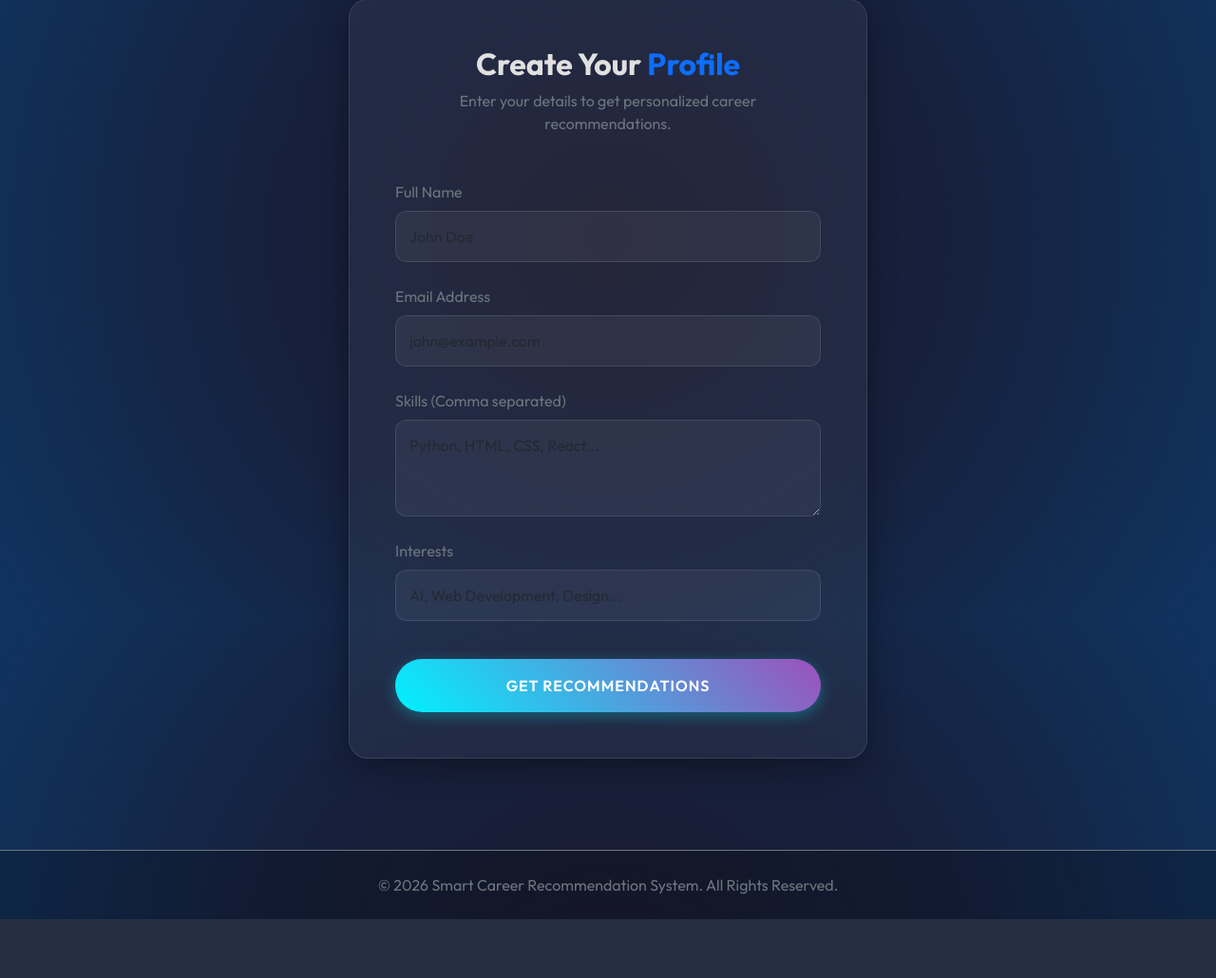
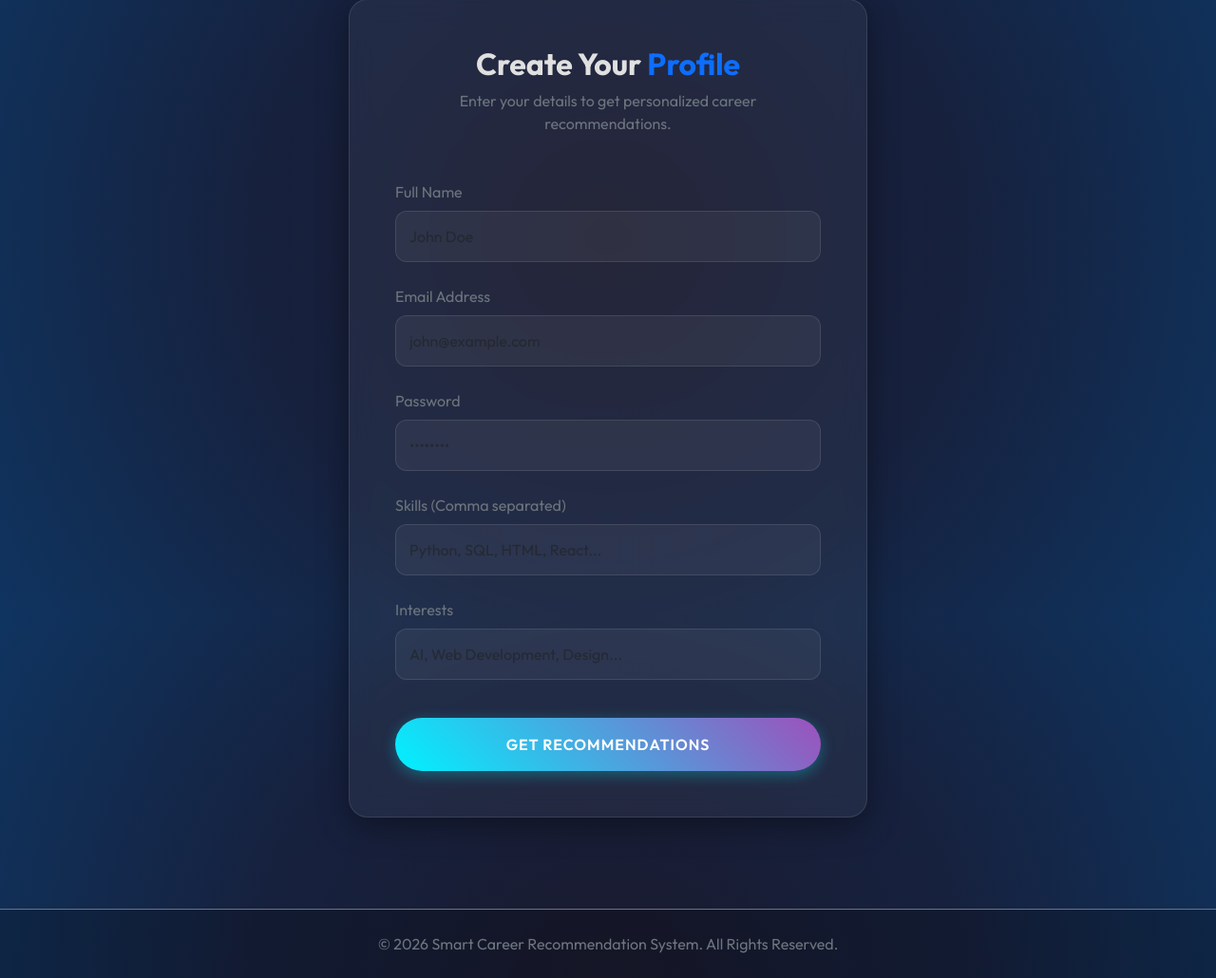
Before and after one commit to bharath12245/smart-career-system, a Flask app: page /register in a window 1280 px wide. Shown: the part 150-1180 px from the top of the page at 95% size. Before the commit the page ends 1118 px from the top, so only its background shows below. Run offline with Flask 3, Linux system fonts and the light colour scheme.

Commit message:
Final Fix: Added missing password field and improved skill handling

```diff
--- a/app.py
+++ b/app.py
@@ -57,15 +57,34 @@ def index():
 @app.route('/register', methods=['GET', 'POST'])
 def register():
     if request.method == 'POST':
-        name, email, password = request.form['name'], request.form['email'], request.form['password']
-        skills, interests = request.form.getlist('skills'), request.form['interests']
         try:
-            execute_query("INSERT INTO users (name, email, password, interests) VALUES (?, ?, ?, ?)", (name, email, password, interests))
+            name = request.form.get('name')
+            email = request.form.get('email')
+            password = request.form.get('password')
+            skills_raw = request.form.get('skills', '')
+            interests = request.form.get('interests', '')
+
+            # Split comma-separated skills into a list
+            skills = [s.strip() for s in skills_raw.split(',') if s.strip()]
+
+            execute_query("INSERT INTO users (name, email, password, interests) VALUES (?, ?, ?, ?)",
+                          (name, email, password, interests))
+
             user = execute_query("SELECT user_id FROM users WHERE email = ?", (email,), fetch=True)[0]
-            for skill in skills: execute_query("INSERT INTO user_skills (user_id, skill_name) VALUES (?, ?)", (user['user_id'], skill))
-            session.update({'user_id': user['user_id'], 'user_name': name, 'user_skills': skills, 'user_interests': interests})
+
+            for skill in skills:
+                execute_query("INSERT INTO user_skills (user_id, skill_name) VALUES (?, ?)", (user['user_id'], skill))
+
+            session.update({
+                'user_id': user['user_id'],
+                'user_name': name,
+                'user_skills': skills,
+                'user_interests': interests
+            })
             return redirect(url_for('results'))
-        except Exception as e: flash(f"Error: {e}"); return redirect(url_for('register'))
+        except Exception as e:
+            flash(f"Error during registration: {e}")
+            return redirect(url_for('register'))
     return render_template('register.html')
 
 @app.route('/login', methods=['GET', 'POST'])
--- a/templates/register.html
+++ b/templates/register.html
@@ -19,8 +19,12 @@
                         <input type="email" name="email" class="form-control" placeholder="john@example.com" required>
                     </div>
                     <div class="mb-4">
+                        <label class="form-label text-secondary">Password</label>
+                        <input type="password" name="password" class="form-control" placeholder="••••••••" required>
+                    </div>
+                    <div class="mb-4">
                         <label class="form-label text-secondary">Skills (Comma separated)</label>
-                        <textarea name="skills" class="form-control" rows="3" placeholder="Python, HTML, CSS, React..." required></textarea>
+                        <input type="text" name="skills" class="form-control" placeholder="Python, SQL, HTML, React..." required>
                     </div>
                     <div class="mb-4">
                         <label class="form-label text-secondary">Interests</label>
```
